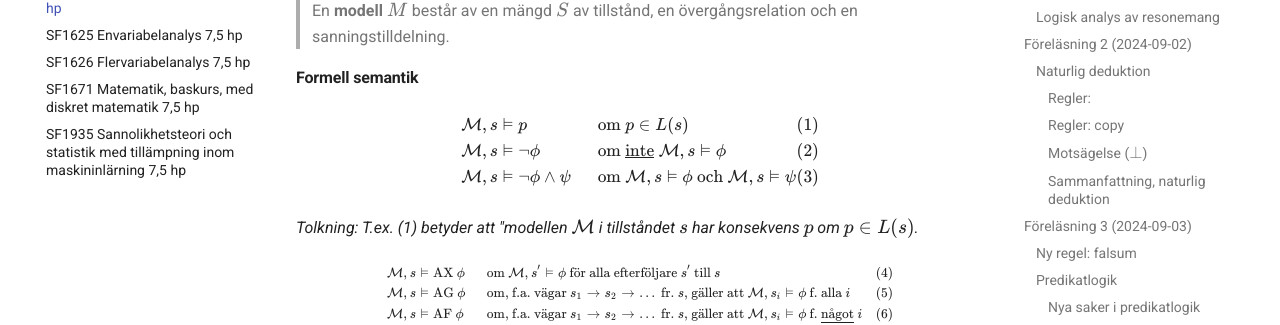
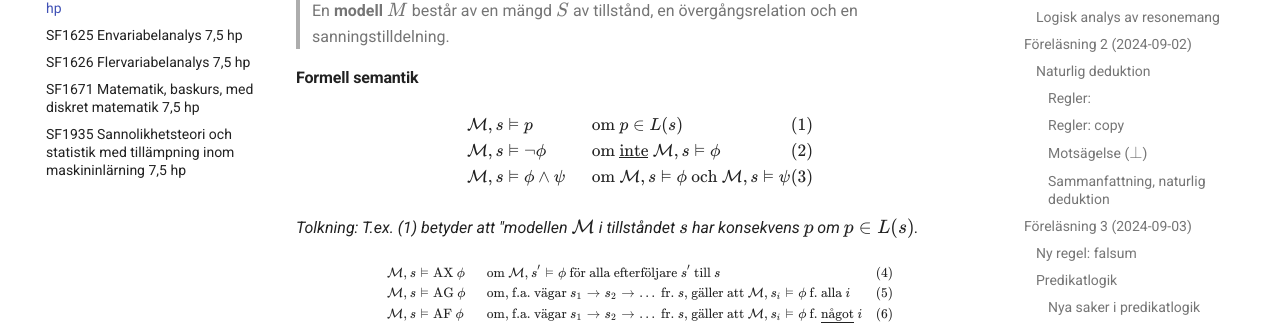
Before and after one commit to axelw3/anteckningar, an MkDocs documentation site: the page built from docs/dd1351.md, in a window 1280 px wide and 900 px high, scrolled down 27890 px. Shown: the part 145-470 px from the top of the window. Built offline with MkDocs 1.6.1 and Material for MkDocs 9.7.7, drawn with Linux system fonts in a browser that asks for light colours.

Commit message:
Fix typo

```diff
--- a/docs/dd1351.md
+++ b/docs/dd1351.md
@@ -869,7 +869,7 @@ $\text{AG, EG, AF, EF}$ kallas för *temporala kvantifierare* och uttrycker sann
 > En **modell** $M$ består av en mängd $S$ av tillstånd, en övergångsrelation och en sanningstilldelning.
 
 #### Formell semantik
-$$\small{\begin{align}&\mathcal M,s\vDash p&\enspace&\text{om }p\in L(s)\\&\mathcal M,s\vDash\lnot\phi&&\text{om \underline{inte} }\mathcal M,s\vDash\phi\\&\mathcal M,s\vDash\lnot\phi\land\psi&&\text{om}\ \mathcal M,s\vDash\phi\text{ och }\mathcal M,s\vDash\psi\end{align}}$$
+$$\small{\begin{align}&\mathcal M,s\vDash p&\enspace&\text{om }p\in L(s)\\&\mathcal M,s\vDash\lnot\phi&&\text{om \underline{inte} }\mathcal M,s\vDash\phi\\&\mathcal M,s\vDash\phi\land\psi&&\text{om}\ \mathcal M,s\vDash\phi\text{ och }\mathcal M,s\vDash\psi\end{align}}$$
 
 *Tolkning: T.ex. (1) betyder att "modellen $\mathcal M$ i tillståndet $s$ har konsekvens $p$ om $p\in L(s)$.*
 
```
